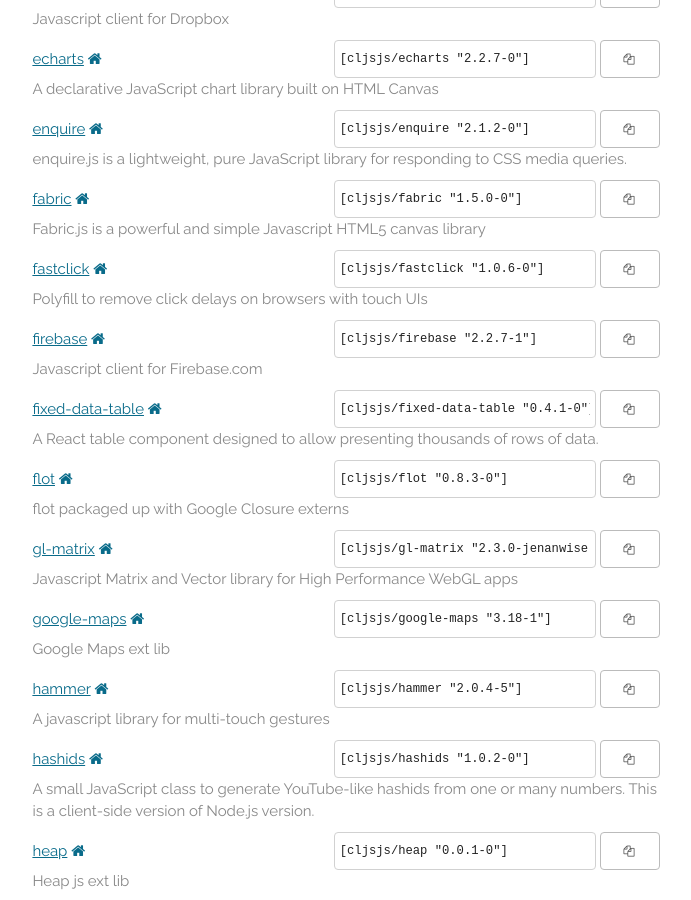
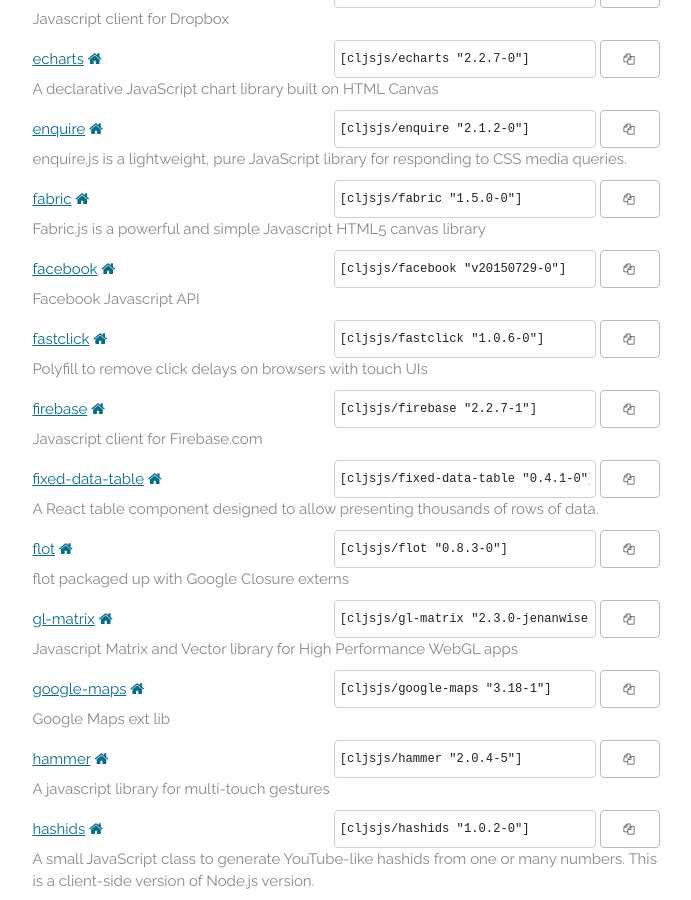
Before and after one commit to cljsjs/cljsjs.github.io, a Jekyll site: the page built from index.markdown, in a window 1280 px wide and 900 px high, scrolled down 2286 px. Shown: the whole window, without its empty margins (294-985 px from the left). Built offline with Jekyll 4.4.1, drawn with Linux system fonts in a browser that asks for light colours; nearby versions of some CDN libraries; comment, search, counter and statistics services are not loaded.

Commit message:
Automatic update

```diff
--- a/_includes/packages.html
+++ b/_includes/packages.html
@@ -180,6 +180,15 @@
       <button data-clipboard-text='[cljsjs/fabric "1.5.0-0"]'><i class="fa fa-copy"></i></button>
     </span>
     <p class="description">Fabric.js is a powerful and simple Javascript HTML5 canvas library</p>
+  </li>
+  <li>
+    <a href="https://clojars.org/cljsjs/facebook">facebook</a>
+    <a href="https://developers.facebook.com/docs/javascript" target="new"><i class="fa fa-home"></i></a>
+    <span class="clojars">
+      <input type="text" value='[cljsjs/facebook "v20150729-0"]'/>
+      <button data-clipboard-text='[cljsjs/facebook "v20150729-0"]'><i class="fa fa-copy"></i></button>
+    </span>
+    <p class="description">Facebook Javascript API</p>
   </li>
   <li>
     <a href="https://clojars.org/cljsjs/fastclick">fastclick</a>
```
